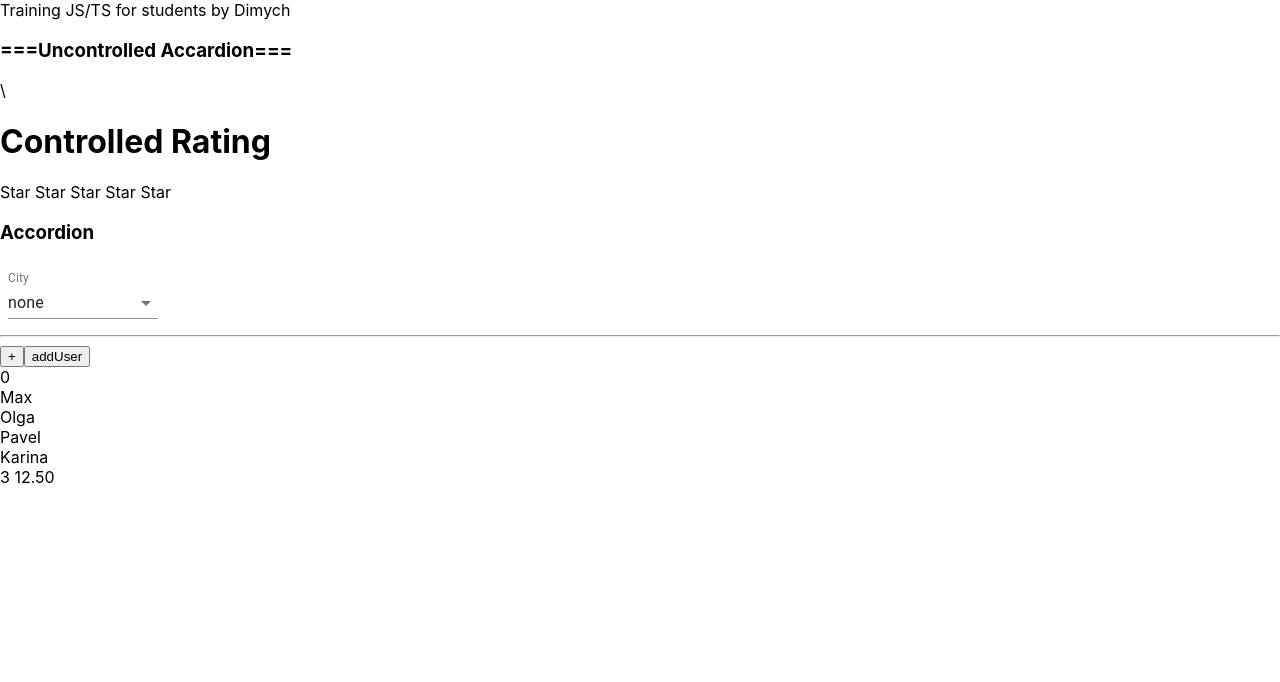
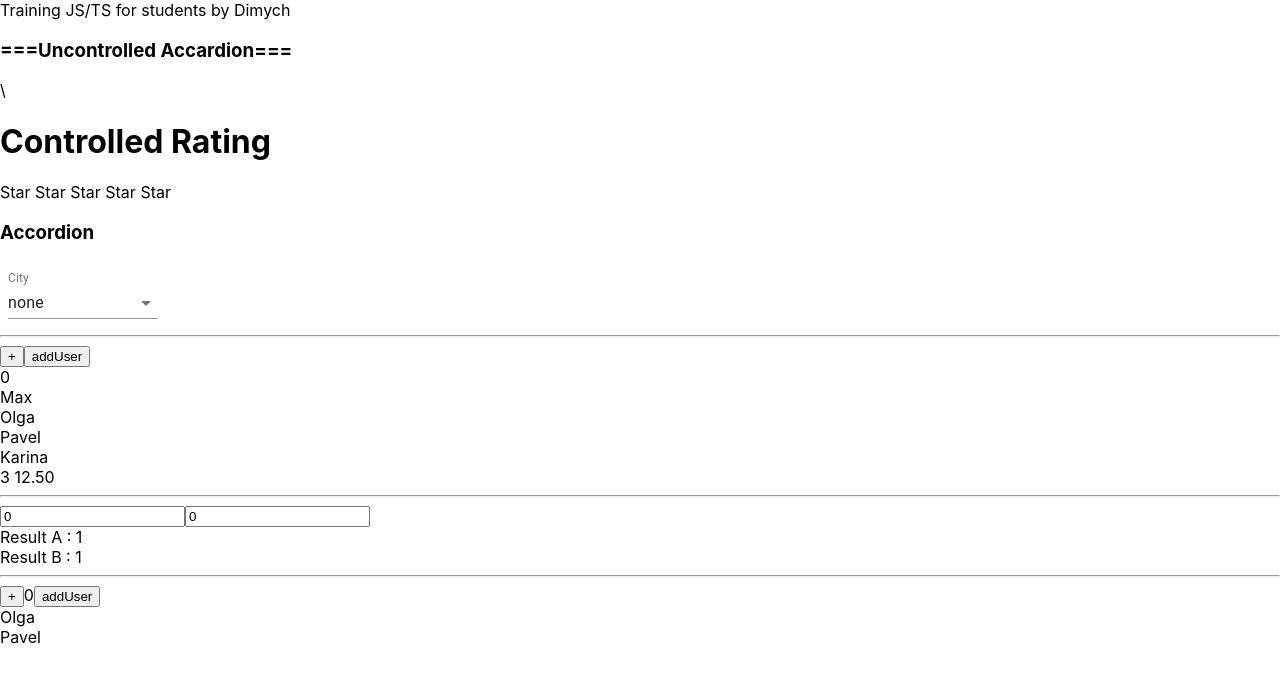
Before and after one commit to maxmajorov/training-js-ts, a React (Create React App) app: page / in a window 1280 px wide. Shown: the top 682 px of the page. Built offline with nearby package versions, Linux system fonts and the light colour scheme.

Commit message:
feat: useMemo & React.memo

```diff
--- a/src/main/App.tsx
+++ b/src/main/App.tsx
@@ -1,16 +1,18 @@
 import React, { useState } from "react";
-import { User } from "../test/test_06_callback/test_06";
-import { ManComponent } from "../test/test_07_destructuring-assigment/ManComponent";
-import { manProps } from "../test/test_07_destructuring-assigment/test_07.test";
+// import { User } from "../test/test_06_callback/test_06";
+// import { ManComponent } from "../test/test_07_destructuring-assigment/ManComponent";
+// import { manProps } from "../test/test_07_destructuring-assigment/test_07.test";
 import s from "./App.module.css";
 import { ControlledAccordion } from "./components/ControlledAccordion/ControlledAccordion";
 import Rating from "./components/ControlledRating/Rating";
 import { ControlledSelect } from "./components/ControlledSelect/ControlledSelect";
 import { MemoExample } from "./components/MemoExample/MemoExapmle";
 import UncontrolledAccordion from "./components/UncontrolledAccordion/Accordion";
-import FullInput from "./components/universal-input/FullInput";
-import Button from "./components/universal-input/InputButton/Button";
-import Input from "./components/universal-input/InputButton/Input";
+// import FullInput from "./components/universal-input/FullInput";
+// import Button from "./components/universal-input/InputButton/Button";
+// import Input from "./components/universal-input/InputButton/Input";
+import { UseMemoExample } from "./components/UseMemoExample/UseMemoExample";
+import { UseMemoExampleWithReactMemo } from "./components/UseMemoExample/UseMemoExampleWithReactMemo";
 // import UseEffect from "./components/useEffect-training/UseEffect";
 
 function App() {
@@ -82,8 +84,12 @@ function App() {
         selectItem={selectItem}
         setSelectItem={setSelectItemCallback}
       />
-      <hr></hr>
+      <hr />
       <MemoExample />
+      <hr />
+      <UseMemoExample />
+      <hr />
+      <UseMemoExampleWithReactMemo />
     </div>
   );
 }
--- /dev/null
+++ b/src/main/components/UseMemoExample/UseMemoExample.tsx
@@ -0,0 +1,44 @@
+import React, { useMemo, useState } from "react";
+
+export const UseMemoExample = () => {
+  const [fact_1, setFact_1] = useState<number>(0);
+  const [fact_2, setFact_2] = useState<number>(0);
+
+  const result_1 = (fact_1: number): number => {
+    let fake: number = 0; // Создадим фэйковую переменную и операцию чтоб нагрузить комп вычислениями
+
+    while (fake < 10000000) {
+      fake++;
+      const fake2: number = Math.random();
+    }
+
+    if (fact_1 === 0) return 1;
+    return fact_1 * result_1(fact_1 - 1);
+  };
+
+  const memoizedResult_1 = useMemo(() => result_1(fact_1), [fact_1]); // второй параметр ==> перечисляем зависимости
+
+  // При изменении инпута как первого так и второго будут глюки, несмотря на то что во второй
+  // функции факториала такой дичи нет. Но при изменении state во втором инпуте все равно будет
+  // происходит пересчет всех функции заново.
+
+  const result_2 = (fact_2: number): number => {
+    if (fact_2 === 0) return 1;
+    return fact_2 * result_2(fact_2 - 1);
+  };
+
+  return (
+    <>
+      <input
+        value={fact_1}
+        onChange={(e) => setFact_1(+e.currentTarget.value)}
+      />
+      <input
+        value={fact_2}
+        onChange={(e) => setFact_2(+e.currentTarget.value)}
+      />
+      <div>Result A : {memoizedResult_1}</div>
+      <div>Result B : {result_2(fact_2)}</div>
+    </>
+  );
+};
--- /dev/null
+++ b/src/main/components/UseMemoExample/UseMemoExampleWithReactMemo.tsx
@@ -0,0 +1,44 @@
+import React, { useMemo, useState } from "react";
+
+export const UseMemoExampleWithReactMemo = () => {
+  console.log("Render component");
+  const [counter, setCounter] = useState<number>(0);
+  const [users, setUsers] = useState<Array<string>>([
+    "Max",
+    "Olga",
+    "Pavel",
+    "Karina",
+  ]);
+
+  const newArrUsers = useMemo(() => {
+    return users.filter((user) => user.toLowerCase().indexOf("l") > -1);
+  }, [users]);
+
+  return (
+    <>
+      <button onClick={() => setCounter(counter + 1)}>+</button>
+      {counter}
+      <button onClick={() => setUsers([...users, "Lincoln"])}>addUser</button>
+      <Users users={newArrUsers} />
+    </>
+  );
+};
+
+// Локальный state находится в MemoExample, при изменение counter произойдет
+// перерисовка компоненты, котораыя потянет за собой перерисовку как CounterUsers так
+// и компоненты Users!!! (Если к примеру у нас огромная таблица, то будут тормоза и
+// ресурсы React будут израсходоваться впустую!)
+
+const UsersWithoutUpdatingIfNotChanging = (props: { users: Array<string> }) => {
+  console.log("USERS");
+  return (
+    <div>
+      {props.users.map((el, ind) => (
+        <div key={ind}>{el}</div>
+      ))}
+    </div>
+  );
+};
+
+// Контейнерная компонента, не будет перерисовываться если не будут приходить новые (измененные props)
+const Users = React.memo(UsersWithoutUpdatingIfNotChanging);
```
